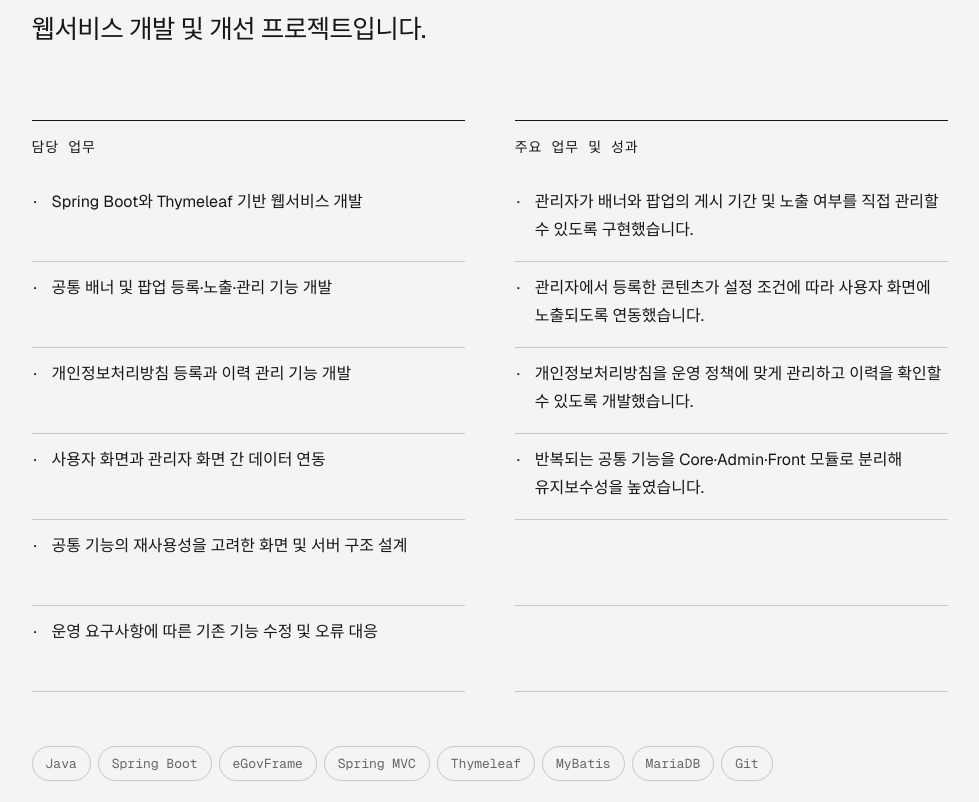
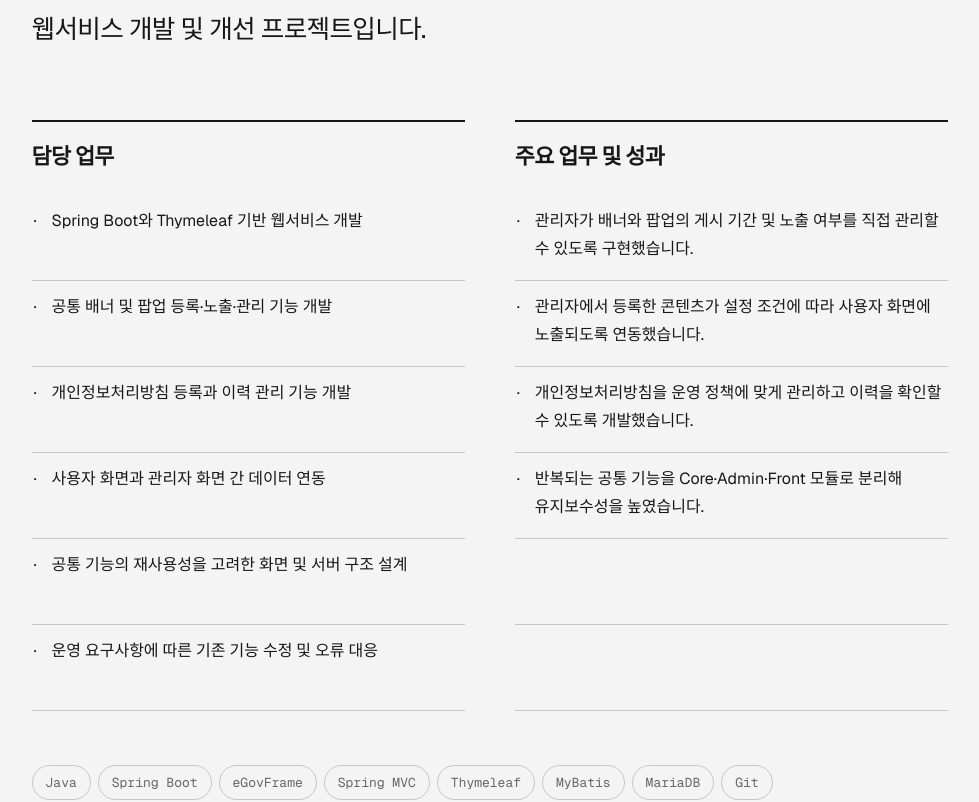
Before and after one commit to kdg3795/career-archive, a Next.js app: page /career in a window 1280 px wide. Shown: the part 824-1626 px from the top of the page, without its empty margins (291-1270 px from the left). Built offline with nearby package versions, Linux system fonts and the light colour scheme.

Commit message:
Strengthen project section headings

```diff
--- a/app/globals.css
+++ b/app/globals.css
@@ -239,7 +239,16 @@ footer p { margin: 0 0 18px; font: 13px/1.5 var(--font-geist-mono), monospace; }
 .detail-project-body > h2 { max-width: 850px; margin: 0 0 34px; font-size: clamp(38px, 5.5vw, 78px); line-height: 1.04; letter-spacing: -.06em; font-weight: 520; word-break: keep-all; }
 .detail-overview { max-width: 780px; margin: 0 0 70px; font-size: clamp(18px, 2vw, 26px); line-height: 1.65; letter-spacing: -.025em; word-break: keep-all; }
 .detail-columns { display: grid; grid-template-columns: 1fr 1fr; column-gap: 50px; row-gap: 0; }
-.detail-columns h3 { margin: 0 0 18px; padding-top: 16px; border-top: 1px solid var(--ink); font: 14px/1.5 var(--font-geist-mono), monospace; letter-spacing: .06em; }
+.detail-columns h3 {
+  margin: 0 0 24px;
+  padding-top: 20px;
+  border-top: 2px solid var(--ink);
+  font-family: var(--font-geist-sans), "Apple SD Gothic Neo", sans-serif;
+  font-size: clamp(20px, 1.7vw, 24px);
+  font-weight: 650;
+  line-height: 1.35;
+  letter-spacing: -.025em;
+}
 .detail-columns-mobile { display: none; }
 .detail-column-row { display: grid; grid-column: 1 / -1; grid-template-columns: 1fr 1fr; gap: 50px; }
 .detail-column-cell {
```
